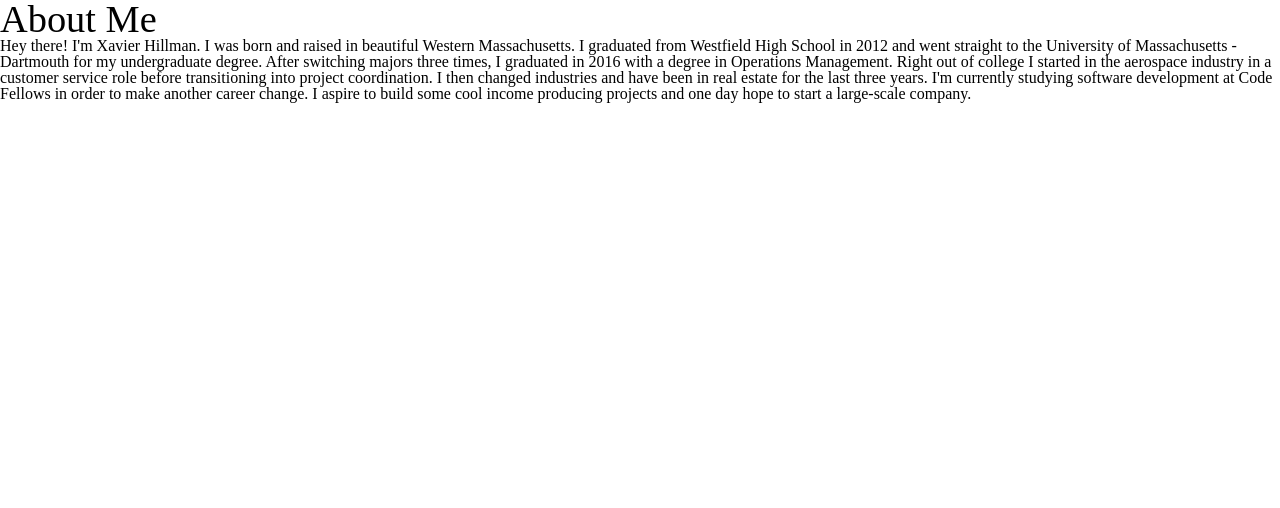
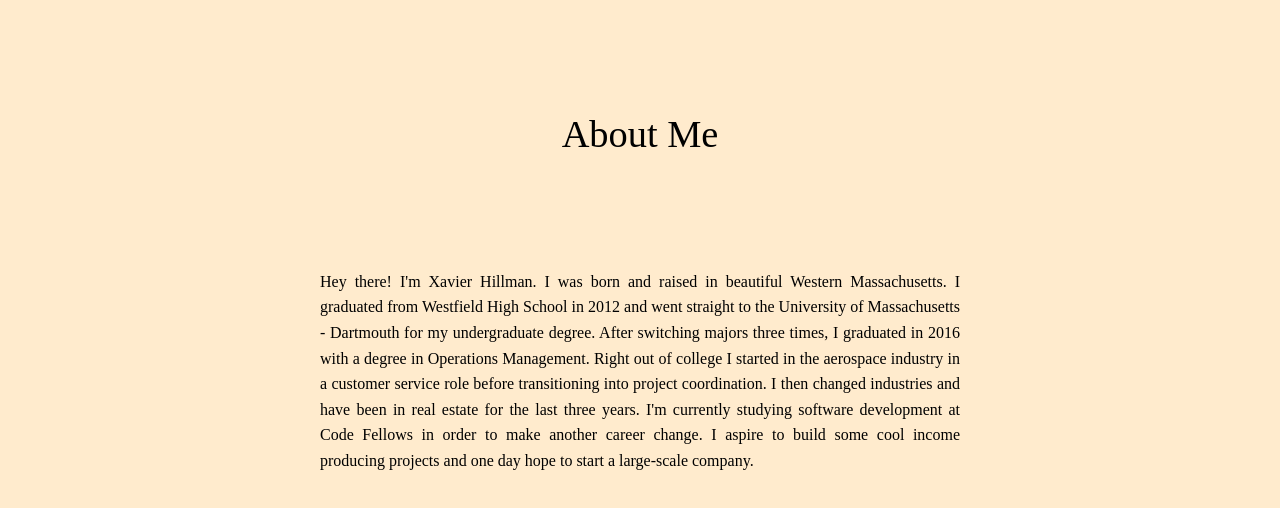
Before and after one commit to xhillman/about-me, a plain HTML site: page index.html in a window 1280 px wide. Drawn offline with Linux system fonts and the light colour scheme.

Commit message:
add background color, center all test and increase line spacing

```diff
--- a/css/style.css
+++ b/css/style.css
@@ -1,4 +1,16 @@
+body {
+  width: 50vw;
+  text-align: justify;
+  margin: auto;
+  background-color: blanchedalmond;
+}
+
 h1 {
   font-size: 3vw;
+  margin: 3em;
+  text-align: center;
+}
 
+#bioParagraph {
+  line-height: 1.6;
 }
```
